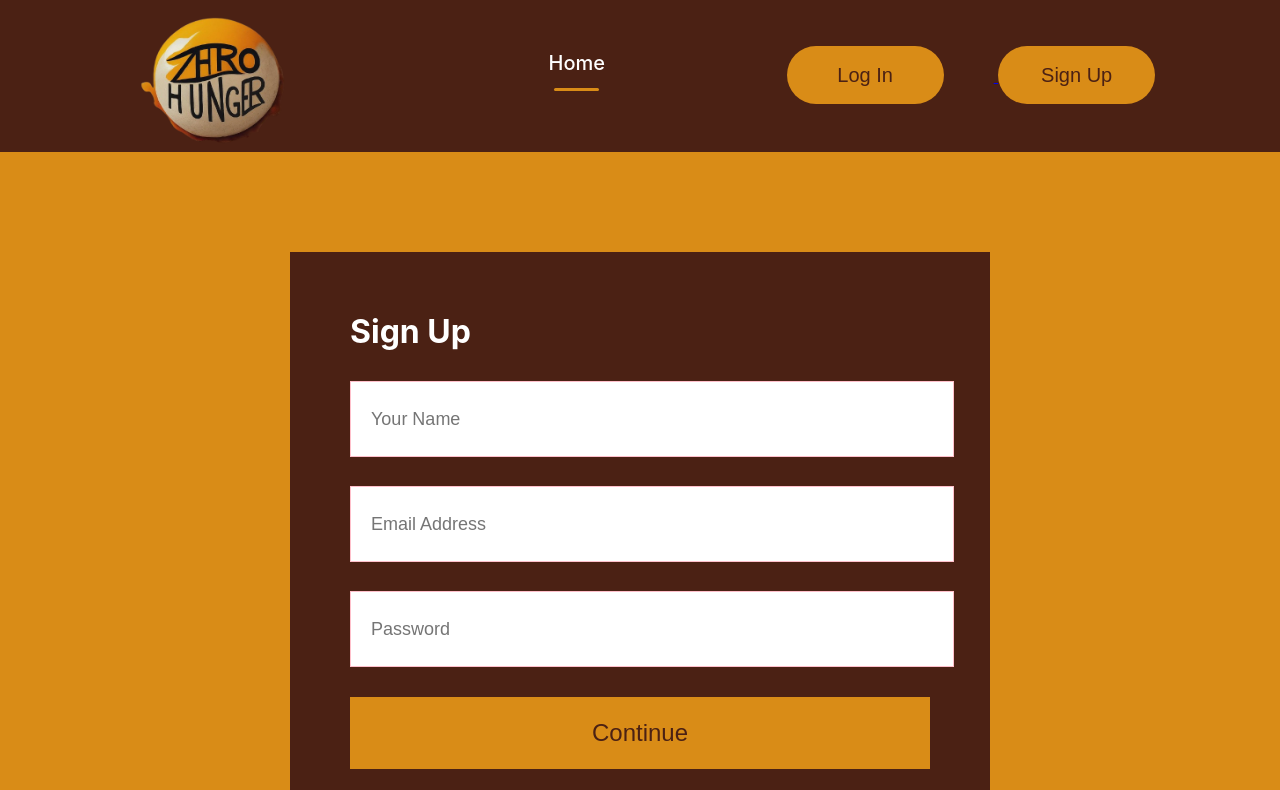
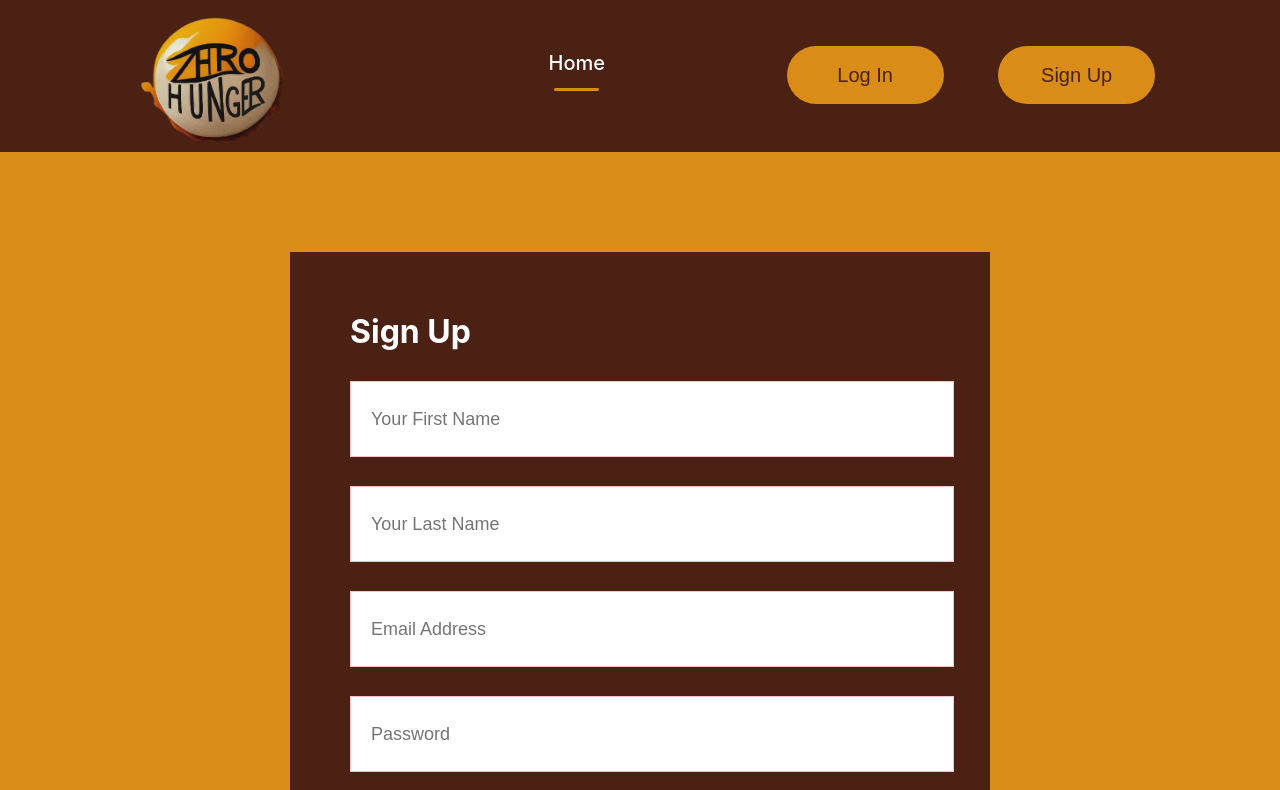
Before and after one commit to fridahnamudu/ZeroHunger2, a React (Create React App) app in the folder frontend/: page /signup in a window 1280 px wide. Shown: the top 790 px of the page. Built offline with nearby package versions, Linux system fonts and the light colour scheme.

Commit message:
implemented user signup

```diff
--- a/frontend/package.json
+++ b/frontend/package.json
@@ -1,6 +1,5 @@
 {
   "name": "zerohunger",
-  "port": "http://localhost:3001",
   "version": "0.1.0",
   "private": true,
   "dependencies": {
@@ -11,6 +10,7 @@
     "@testing-library/jest-dom": "^5.17.0",
     "@testing-library/react": "^13.4.0",
     "@testing-library/user-event": "^13.5.0",
+    "axios": "^1.6.8",
     "react": "^18.2.0",
     "react-dom": "^18.2.0",
     "react-router-dom": "^6.22.3",
--- a/frontend/src/App.js
+++ b/frontend/src/App.js
@@ -4,7 +4,7 @@ import Navbar from './Components/Navbar/Navbar';
 import Home from './Pages/Home'
 import Login from './Pages/Login';
 import SignUp from './Pages/SignUp';
-import Footer from './Components/Footer/Footer';
+// import Footer from './Components/Footer/Footer';
 
 
 function App() {
@@ -19,7 +19,7 @@ function App() {
 
 
       </Routes>
-      <Footer />
+      {/* <Footer /> */}
       </BrowserRouter>
 
     </div>
--- a/frontend/src/Pages/SignUp.js
+++ b/frontend/src/Pages/SignUp.js
@@ -1,24 +1,45 @@
-import React from 'react'
+import React, {useState} from 'react'
 import '../css/Login.css'
+import axios from 'axios';
+
 
 function SignUp() {
+  const[first_name, setFirstName] = useState("")
+  const[last_name, setLastName] = useState("")
+  const[email, setEmail] = useState("")
+  const[password, setPassword] = useState("")
+
+  console.log(first_name)
+  console.log(last_name)
+  console.log(email)
+  console.log(password)
+  const handleSignUp = async (e) => {
+    e.preventDefault();
+    try {
+      const response = await axios.post('http://localhost:3500/api/auth/signup', {first_name, last_name, email, password});
+      console.log('Login successful:', response.data);
+    } catch (err) {
+      console.log(err)
+    }
+  };
   return (
     <div className='loginsignup'>
       <div className="loginsignup-container">
         <h1>Sign Up</h1>
+        <form onSubmit={handleSignUp}>
           <div className="loginsignup-fields">
-          <input type="text" placeholder='Your Name' />
-          <input type="email" placeholder='Email Address' />
-          <input type="password" placeholder='Password' />
-
-
+            <input type="text" placeholder='Your First Name' value={first_name} onChange={(e)=>setFirstName(e.target.value)} />
+            <input type="text" placeholder='Your Last Name' value={last_name} onChange={(e)=>setLastName(e.target.value)} />
+            <input type="email" placeholder='Email Address' value={email} onChange={(e)=>setEmail(e.target.value)}/>
+            <input type="password" placeholder='Password' value={password} onChange={(e) => setPassword(e.target.value)}/>
           </div>
-        <button> Continue </button>
+          <button type='submit'> Continue </button>
           <p className='loginsignup-login'> Already have an account? <span> Login here</span></p>
           <div className="loginsignup-agree">
             <input type="checkbox" name='' id='' />
             <p>By continuing, I agree to the terms of use & privacy policy</p>
           </div>
+        </form>
       </div>
     </div>
   )
```
Also changed, not shown: 2 other files (tests, documents, lock files or other folders). Lines whose indentation alone changed are shown as unchanged.
